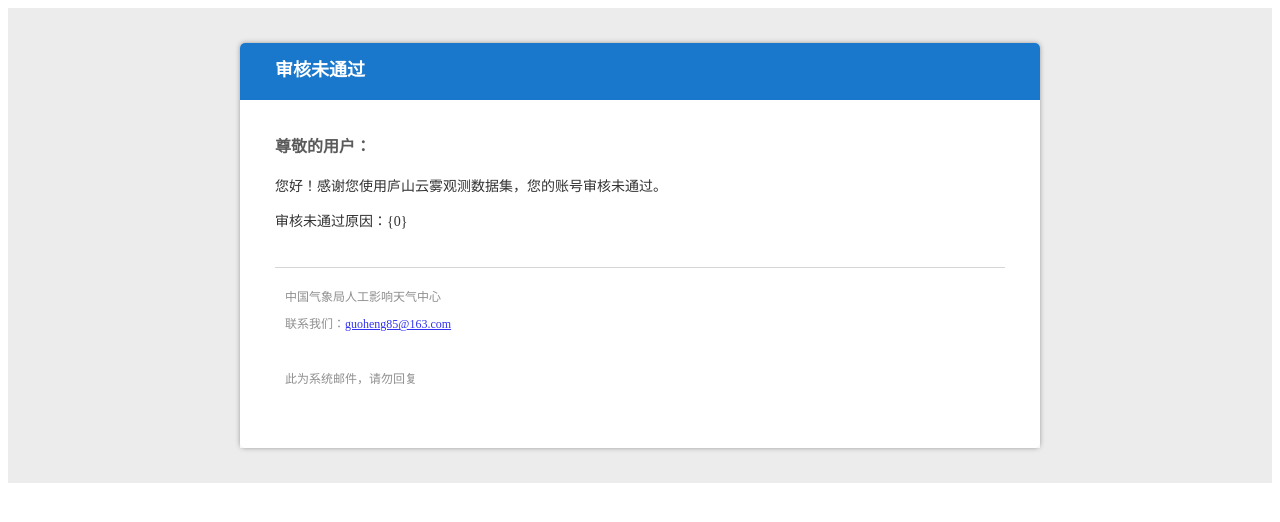
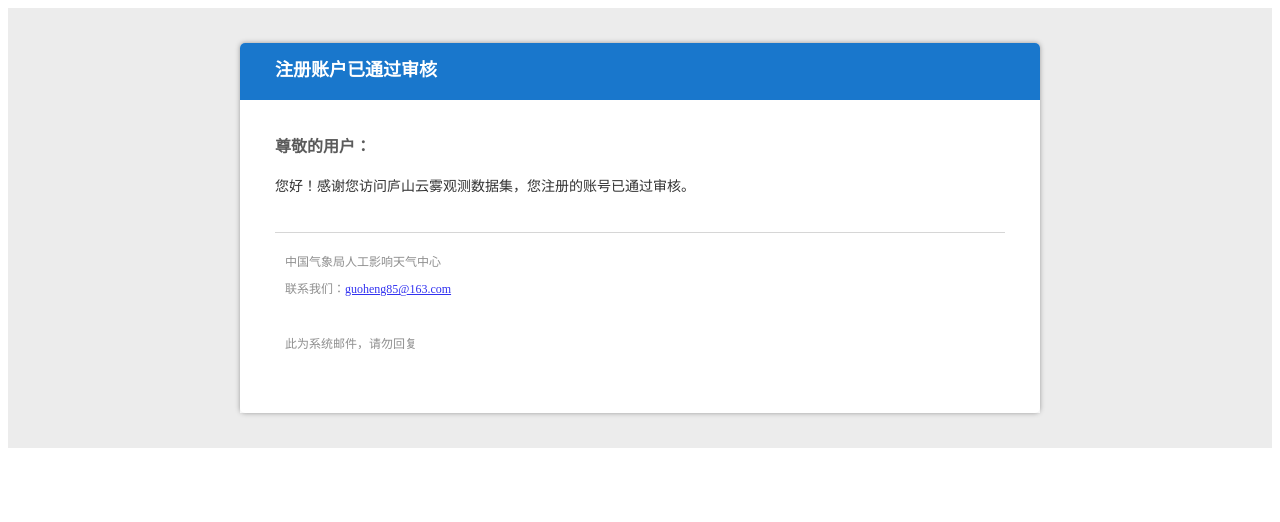
Before and after one commit to guoheng1999/lushan_front, a plain HTML site: page email.html in a window 1280 px wide. Drawn offline with Linux system fonts and the light colour scheme.

```diff
--- a/email.html
+++ b/email.html
@@ -10,12 +10,12 @@
 <body>
 <div style="background-color:#ECECEC; padding: 35px;">
     <table cellpadding="0" align="center"
-           style="width: 800px;height: 100%; margin: 0px auto; text-align: left; position: relative; border-top-left-radius: 5px; border-top-right-radius: 5px; border-bottom-right-radius: 5px; border-bottom-left-radius: 5px; font-size: 14px; font-family:微软雅黑, 黑体; line-height: 1.5; box-shadow: rgb(153, 153, 153) 0px 0px 5px; border-collapse: collapse; background-position: initial initial; background-repeat: initial initial;background:#fff;">
+           style="width: 800px;height: 100%; margin: 0px auto; text-align: left; position: relative; border-radius: 5px;font-size: 14px; font-family:微软雅黑, 黑体; line-height: 1.5; box-shadow: rgb(153, 153, 153) 0px 0px 5px; border-collapse: collapse; background-position: initial initial; background-repeat: initial initial;background:#fff;">
         <tbody>
         <tr>
             <th valign="middle"
                 style="height: 25px; line-height: 25px; padding: 15px 35px; border-bottom-width: 1px; border-bottom-style: solid; border-bottom-color: RGB(25,119,204); background-color: RGB(25,119,204); border-top-left-radius: 5px; border-top-right-radius: 5px; border-bottom-right-radius: 0px; border-bottom-left-radius: 0px;">
-             <span style="color: rgb(255, 255, 255);  font-family: 微软雅黑; font-size: large; ">审核未通过</span>
+                <span style="color: rgb(255, 255, 255);  font-family: 微软雅黑; font-size: large; ">注册账户已通过审核</span>
             </th>
         </tr>
         <tr>
@@ -29,10 +29,7 @@
                         </span>
                     </h2>
                     <!-- 中文 -->
-                    <p>您好！感谢您使用庐山云雾观测数据集，您的账号审核未通过。</p>
-                    <!-- 不通过理由 -->
-                    <p>审核未通过原因：{0}</p><br>
-
+                    <p>您好！感谢您访问庐山云雾观测数据集，您注册的账号已通过审核。</p><br>
                     <div style="width:100%;margin:0 auto;">
                         <div style="padding:10px 10px 0;border-top:1px solid #ccc;color:#747474;margin-bottom:20px;line-height:1.3em;font-size:12px;">
                             <p>中国气象局人工影响天气中心</p>
@@ -40,6 +37,7 @@
                             <br>
                             <p>此为系统邮件，请勿回复
                             </p>
+                            <!--<p>©***</p>-->
                         </div>
                     </div>
                 </div>
```
Also changed, not shown: components/breadcrumbs.html (+18 -3 lines), register.html (+4 -3 lines).
